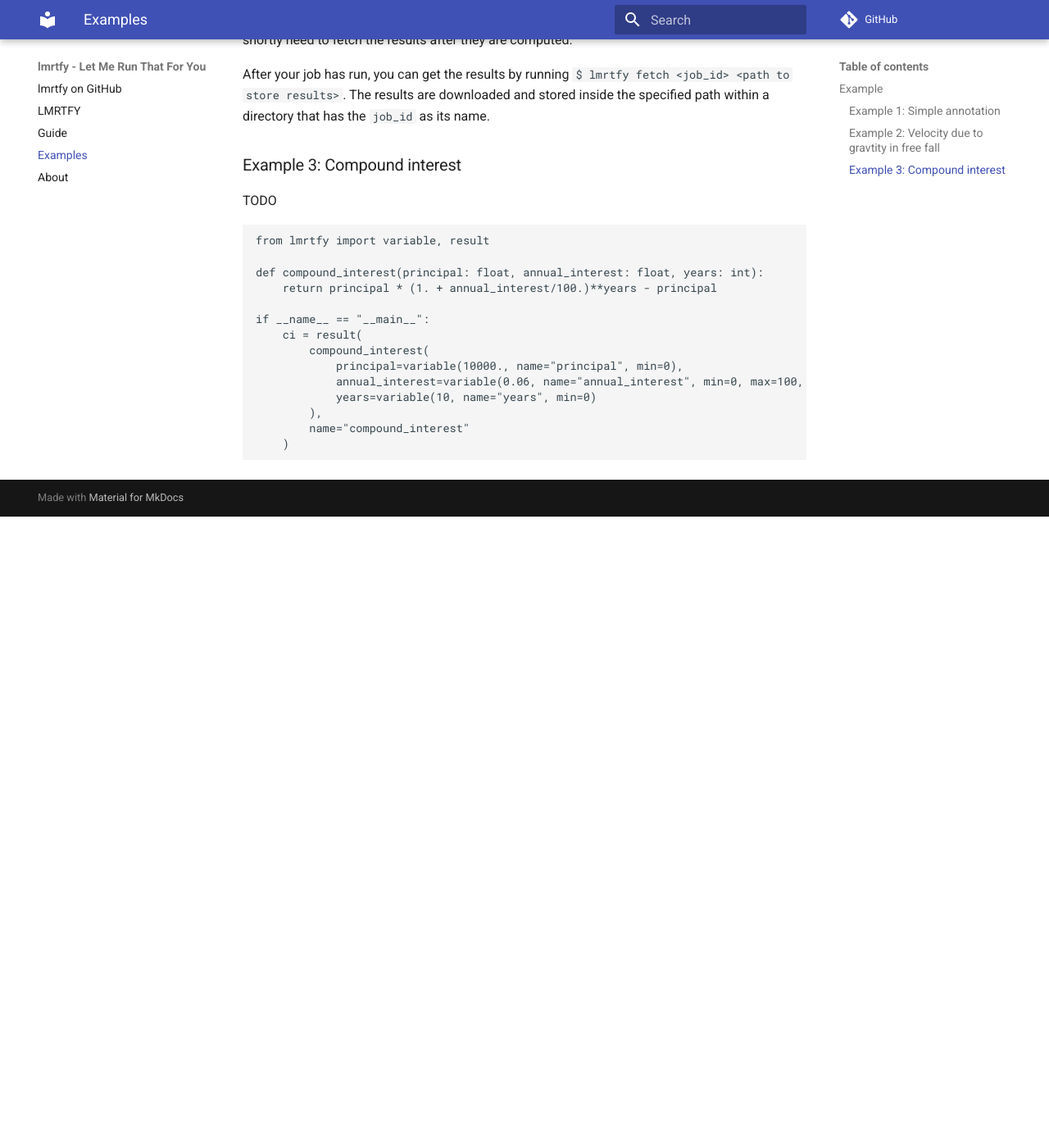
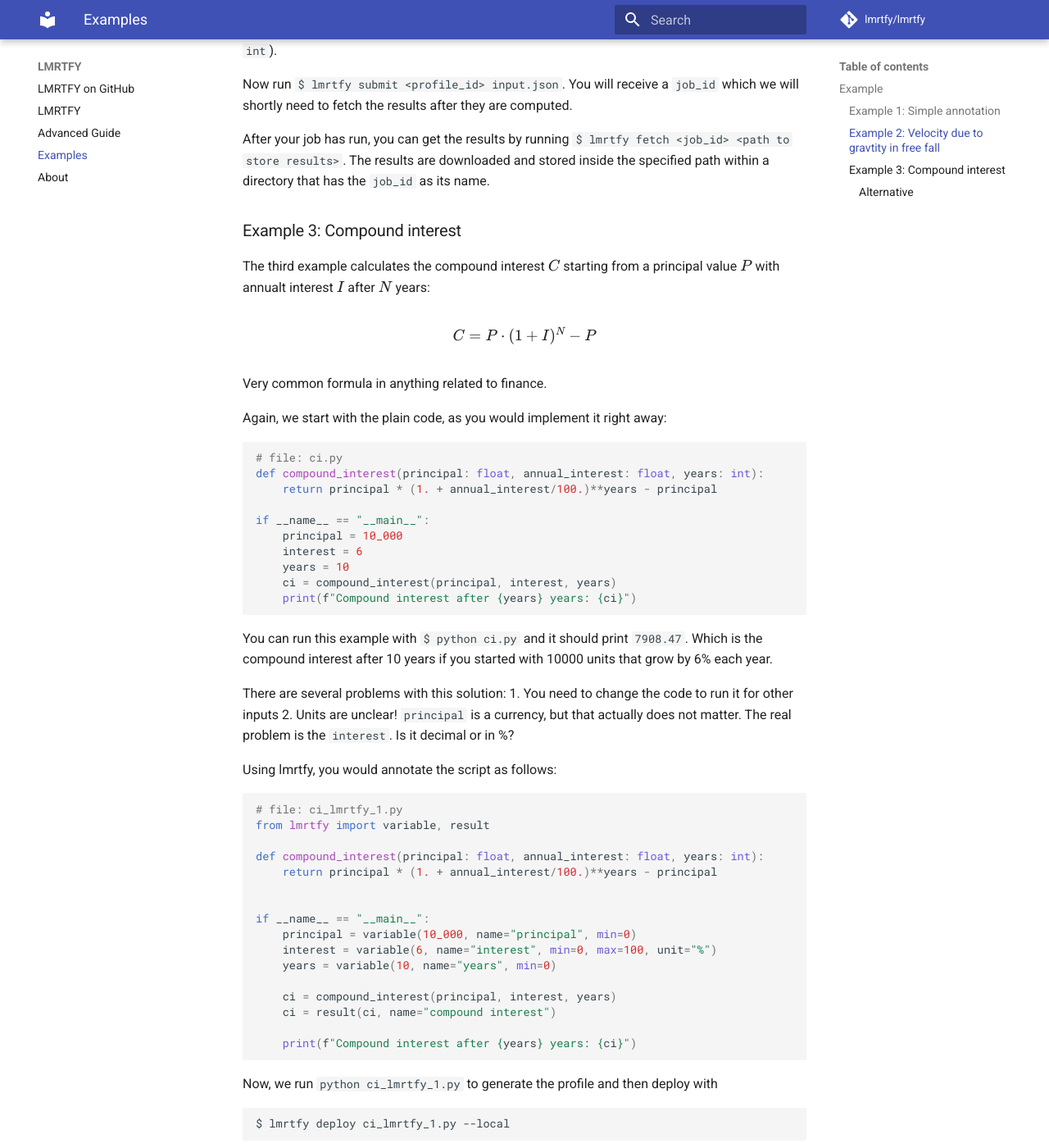
Before and after one commit to lmrtfy/lmrtfy, an MkDocs documentation site: the page built from docs/examples.md, in a window 1280 px wide and 1400 px high, scrolled down 2009 px. Shown: the whole window at 82% size. Built offline with MkDocs 1.6.1 and Material for MkDocs 9.7.7, drawn with Linux system fonts in a browser that asks for light colours; comment, search, counter and statistics services are not loaded; before the commit the page ends 2639 px from its top, so only the background shows below that; some of the changed text lies outside the part shown.

Commit message:
added docs

````diff
--- a/docs/examples.md
+++ b/docs/examples.md
@@ -41,7 +41,12 @@ The second example calculates the velocity of an object falling from the sky (wi
 The standard gravity on earth is 9.81 m*s^(-2). Multiplicated by the fall time, we will get the velocity
 of the object after that time.
 
-In regular python code that you run locally it would look something like this:
+If you like equations more, you might recognize these from your physics class:
+$$
+v = g \cdot t
+$$
+
+In regular python code that you run locally it would look like this:
 ```python
 standard_gravity = 9.81
 time = 200.
@@ -85,7 +90,70 @@ The results are downloaded and stored inside the specified path within a directo
 `job_id` as its name.
 
 ## Example 3: Compound interest
-TODO
+
+The third example calculates the compound interest $C$ starting from a principal value $P$ with
+annualt interest $I$ after $N$ years:
+
+$$
+C = P \cdot (1 + I)^N - P
+$$
+
+Very common formula in anything related to finance.
+
+Again, we start with the plain code, as you would implement it right away:
+```python
+# file: ci.py
+def compound_interest(principal: float, annual_interest: float, years: int):
+    return principal * (1. + annual_interest/100.)**years - principal
+
+if __name__ == "__main__":
+    principal = 10_000
+    interest = 6
+    years = 10
+    ci = compound_interest(principal, interest, years)
+    print(f"Compound interest after {years} years: {ci}")
+```
+
+You can run this example with `$ python ci.py` and it should print `7908.47`. Which is the compound
+interest after 10 years if you started with 10000 units that grow by 6% each year.
+
+There are several problems with this solution:
+1. You need to change the code to run it for other inputs
+2. Units are unclear! `principal` is a currency, but that actually does not matter. The real problem
+is the `interest`. Is it decimal or in %?
+
+Using lmrtfy, you would annotate the script as follows:
+```python
+# file: ci_lmrtfy_1.py
+from lmrtfy import variable, result
+
+def compound_interest(principal: float, annual_interest: float, years: int):
+    return principal * (1. + annual_interest/100.)**years - principal
+
+
+if __name__ == "__main__":
+    principal = variable(10_000, name="principal", min=0)
+    interest = variable(6, name="interest", min=0, max=100, unit="%")
+    years = variable(10, name="years", min=0)
+
+    ci = compound_interest(principal, interest, years)
+    ci = result(ci, name="compound interest")
+
+    print(f"Compound interest after {years} years: {ci}")
+```
+
+Now, we run `python ci_lmrtfy_1.py` to generate the profile and then deploy with
+```shell
+$ lmrtfy deploy ci_lmrtfy_1.py --local
+```
+
+!!! warning
+    The type annotation are not enforced when run locally. LMRTFY checks the types and units only
+    if jobs are submitted through its API. This guarantees that you can run your code without our
+    service.
+
+### Alternative
+A more compact but working alternative is to create the result as follows:
 ```python
 from lmrtfy import variable, result
 
@@ -96,9 +164,12 @@ if __name__ == "__main__":
     ci = result(
         compound_interest(
             principal=variable(10000., name="principal", min=0),
-            annual_interest=variable(0.06, name="annual_interest", min=0, max=100, unit="%"),
+            annual_interest=variable(6, name="annual_interest", min=0, max=100, unit="%"),
             years=variable(10, name="years", min=0)
         ),
         name="compound_interest"
     )
+    print(ci)
 ```
+
+It's not necessarily prettier to look at, but also works!
--- a/mkdocs.yml
+++ b/mkdocs.yml
@@ -1,7 +1,9 @@
-site_name: lmrtfy - Let Me Run That For You
+site_name: LMRTFY
 site_url: https://www.lmrt.fyi
 repo_url: https://github.com/lmrtfy/lmrtfy
 site_author: lmrtfy
+repo_name: lmrtfy/lmrtfy
+repo_url: https://github.com/lmrtfy/lmrtfy
 
 docs_dir: 'docs'
 
@@ -9,6 +11,10 @@ theme:
   name: material
   highlight_js: true
 
+extra_javascript:
+  - javascripts/mathjax.js
+  - https://polyfill.io/v3/polyfill.min.js?features=es6
+  - https://cdn.jsdelivr.net/npm/mathjax@3/es5/tex-mml-chtml.js
 
 plugins:
   - search
@@ -21,14 +27,38 @@ plugins:
 markdown_extensions:
   - markdown_include.include:
       base_path: .
+  - abbr
   - admonition
+  - attr_list
+  - def_list
   - toc:
       baselevel: 2
-      permalink: "#"
+      permalink: true
+
+  - pymdownx.arithmatex:
+      generic: true
+  - pymdownx.betterem:
+      smart_enable: all
+  - pymdownx.caret
+  - pymdownx.details
+  - pymdownx.emoji:
+      emoji_index: !!python/name:materialx.emoji.twemoji
+      emoji_generator: !!python/name:materialx.emoji.to_svg
+  - pymdownx.highlight
+  - pymdownx.inlinehilite
+  - pymdownx.keys
+  - pymdownx.mark
+  - pymdownx.smartsymbols
+  - pymdownx.superfences
+  - pymdownx.tabbed:
+      alternate_style: true
+  - pymdownx.tasklist:
+      custom_checkbox: true
+  - pymdownx.tilde
 
 nav:
-  - lmrtfy on GitHub: "https://github.com/lmrtfy/lmrtfy"
+  - LMRTFY on GitHub: "https://github.com/lmrtfy/lmrtfy"
   - LMRTFY: 'index.md'
-  - 'guide.md'
-  - 'examples.md'
-  - 'about.md'
+  - Advanced Guide: 'guide.md'
+  - Examples: 'examples.md'
+  - About: 'about.md'
````
Also changed, not shown: docs/guide.md (+29 -18 lines), docs/index.md (+18 -22 lines), docs/javascript/mathjax.js (added, +16 -0 lines).
